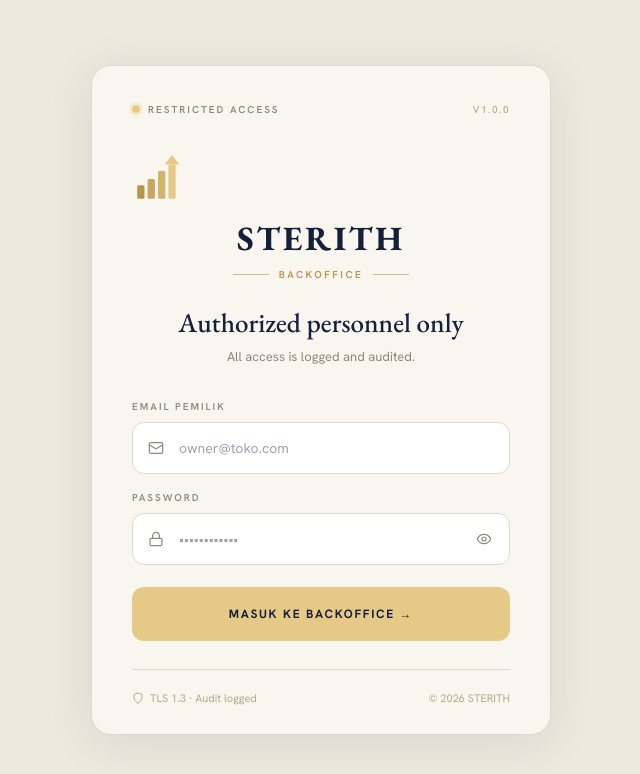
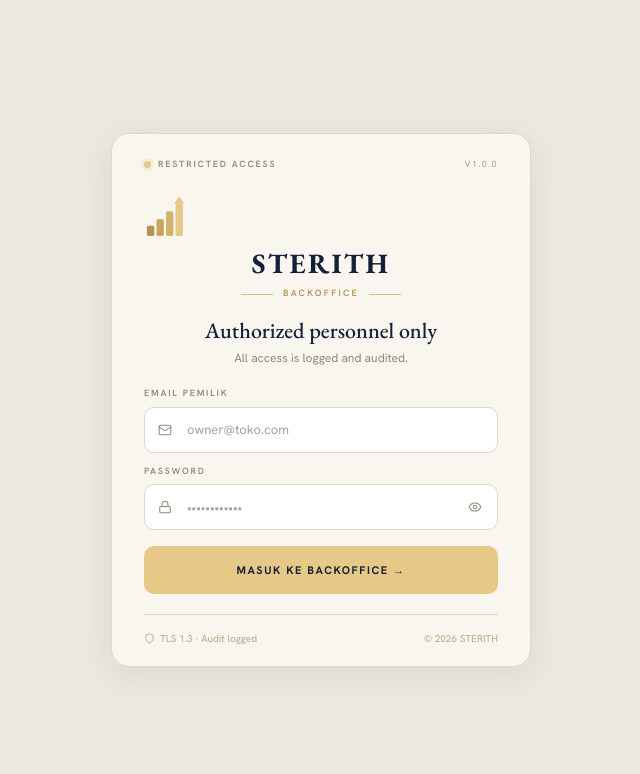
Before and after one commit to adjbusinessconsulting/sterith-backoffice, a Next.js app: page /login in a window 1280 px wide. Shown: the top 774 px of the page, without its empty margins (319-959 px from the left). Built offline with nearby package versions, Linux system fonts and the light colour scheme.

Commit message:
fix: compact login card, fix logo SVG alignment

```diff
--- a/app/(auth)/login/page.tsx
+++ b/app/(auth)/login/page.tsx
@@ -29,71 +29,73 @@ export default function LoginPage() {
       alignItems: "center",
       justifyContent: "center",
       fontFamily: "var(--font-hanken), system-ui, sans-serif",
-      padding: 24,
+      padding: 16,
     }}>
       <div style={{
         width: "100%",
-        maxWidth: 460,
+        maxWidth: 420,
         background: "#f8f6ef",
-        borderRadius: 20,
-        padding: "36px 40px 28px",
+        borderRadius: 18,
+        padding: "24px 32px 20px",
         border: "1px solid #ddd9cc",
-        boxShadow: "0 8px 48px rgba(20,32,58,0.09)",
+        boxShadow: "0 8px 40px rgba(20,32,58,0.09)",
       }}>
 
         {/* Top bar */}
-        <div style={{ display: "flex", justifyContent: "space-between", alignItems: "center", marginBottom: 36 }}>
-          <div style={{ display: "flex", alignItems: "center", gap: 8 }}>
+        <div style={{ display: "flex", justifyContent: "space-between", alignItems: "center", marginBottom: 24 }}>
+          <div style={{ display: "flex", alignItems: "center", gap: 7 }}>
             <div style={{
-              width: 8, height: 8, borderRadius: "50%",
+              width: 7, height: 7, borderRadius: "50%",
               background: "#e7c987",
               boxShadow: "0 0 0 3px rgba(231,201,135,0.25)",
             }} />
-            <span style={{ fontSize: 10, letterSpacing: "0.2em", color: "#8f897a", fontWeight: 600, textTransform: "uppercase" }}>
+            <span style={{ fontSize: 9, letterSpacing: "0.2em", color: "#8f897a", fontWeight: 600, textTransform: "uppercase" }}>
               Restricted Access
             </span>
           </div>
-          <span style={{ fontSize: 10, letterSpacing: "0.15em", color: "#b8a88a", fontWeight: 500 }}>V1.0.0</span>
+          <span style={{ fontSize: 9, letterSpacing: "0.15em", color: "#b8a88a", fontWeight: 500 }}>V1.0.0</span>
         </div>
 
         {/* Branding */}
-        <div style={{ textAlign: "center", marginBottom: 32 }}>
-          <svg width="52" height="52" viewBox="0 0 100 100" style={{ marginBottom: 16 }}>
-            <rect x="10" y="62" width="14" height="26" rx="3" fill="#b8934a"/>
-            <rect x="30" y="50" width="14" height="38" rx="3" fill="#c9a55f"/>
-            <rect x="50" y="34" width="14" height="54" rx="3" fill="#d4b36c"/>
-            <rect x="70" y="22" width="14" height="66" rx="3" fill="#e7c987"/>
-            <polygon points="63,22 91,22 77,4" fill="#e7c987"/>
+        <div style={{ textAlign: "center", marginBottom: 20 }}>
+          {/* Logo SVG — 4 rising bars with upward arrow */}
+          <svg width="44" height="44" viewBox="0 0 60 60" style={{ marginBottom: 10 }}>
+            <rect x="4"  y="42" width="10" height="14" rx="2" fill="#b8934a"/>
+            <rect x="17" y="33" width="10" height="23" rx="2" fill="#c9a55f"/>
+            <rect x="30" y="22" width="10" height="34" rx="2" fill="#d4b36c"/>
+            <rect x="43" y="12" width="10" height="44" rx="2" fill="#e7c987"/>
+            {/* Arrow above last bar — centered at x=48 */}
+            <polygon points="41,12 55,12 48,2" fill="#e7c987"/>
           </svg>
 
-          <div style={{ fontFamily: "var(--font-garamond)", fontSize: 34, fontWeight: 700, letterSpacing: "0.08em", color: "#14203a", lineHeight: 1, marginBottom: 12 }}>
+          <div style={{ fontFamily: "var(--font-garamond)", fontSize: 28, fontWeight: 700, letterSpacing: "0.08em", color: "#14203a", lineHeight: 1, marginBottom: 10 }}>
             STERITH
           </div>
 
-          <div style={{ display: "flex", alignItems: "center", justifyContent: "center", gap: 10, marginBottom: 24 }}>
-            <div style={{ height: 1, width: 36, background: "#b8934a", opacity: 0.6 }} />
-            <span style={{ fontSize: 10, letterSpacing: "0.25em", color: "#b8934a", textTransform: "uppercase", fontWeight: 600 }}>
+          <div style={{ display: "flex", alignItems: "center", justifyContent: "center", gap: 10, marginBottom: 16 }}>
+            <div style={{ height: 1, width: 32, background: "#b8934a", opacity: 0.6 }} />
+            <span style={{ fontSize: 9, letterSpacing: "0.25em", color: "#b8934a", textTransform: "uppercase", fontWeight: 600 }}>
               Backoffice
             </span>
-            <div style={{ height: 1, width: 36, background: "#b8934a", opacity: 0.6 }} />
+            <div style={{ height: 1, width: 32, background: "#b8934a", opacity: 0.6 }} />
           </div>
 
-          <h1 style={{ fontFamily: "var(--font-garamond)", fontSize: 27, fontWeight: 500, color: "#14203a", marginBottom: 8, lineHeight: 1.25 }}>
+          <h1 style={{ fontFamily: "var(--font-garamond)", fontSize: 22, fontWeight: 500, color: "#14203a", marginBottom: 5, lineHeight: 1.25 }}>
             Authorized personnel only
           </h1>
-          <p style={{ fontSize: 13, color: "#8f897a", lineHeight: 1.5 }}>
+          <p style={{ fontSize: 12, color: "#8f897a", lineHeight: 1.5, margin: 0 }}>
             All access is logged and audited.
           </p>
         </div>
 
         {/* Form */}
-        <form onSubmit={handleSubmit} style={{ display: "flex", flexDirection: "column", gap: 16 }}>
+        <form onSubmit={handleSubmit} style={{ display: "flex", flexDirection: "column", gap: 12, marginTop: 20 }}>
           <div>
-            <label style={{ display: "block", fontSize: 10, letterSpacing: "0.2em", textTransform: "uppercase", color: "#8f897a", fontWeight: 600, marginBottom: 8 }}>
+            <label style={{ display: "block", fontSize: 9, letterSpacing: "0.2em", textTransform: "uppercase", color: "#8f897a", fontWeight: 600, marginBottom: 6 }}>
               Email Pemilik
             </label>
             <div style={{ position: "relative" }}>
-              <svg style={{ position: "absolute", left: 16, top: "50%", transform: "translateY(-50%)", color: "#8f897a" }} width="16" height="16" viewBox="0 0 24 24" fill="none" stroke="currentColor" strokeWidth="1.8" strokeLinecap="round" strokeLinejoin="round">
+              <svg style={{ position: "absolute", left: 14, top: "50%", transform: "translateY(-50%)", color: "#8f897a" }} width="14" height="14" viewBox="0 0 24 24" fill="none" stroke="currentColor" strokeWidth="1.8" strokeLinecap="round" strokeLinejoin="round">
                 <rect x="2" y="4" width="20" height="16" rx="2"/><path d="m22 7-8.97 5.7a1.94 1.94 0 0 1-2.06 0L2 7"/>
               </svg>
               <input
@@ -103,23 +105,22 @@ export default function LoginPage() {
                 placeholder="owner@toko.com"
                 required
                 style={{
-                  width: "100%", height: 52, boxSizing: "border-box",
-                  border: "1.5px solid #ddd9cc", borderRadius: 12,
-                  padding: "0 14px 0 46px",
-                  fontSize: 14, color: "#14203a",
-                  background: "#fff", fontFamily: "inherit",
-                  outline: "none",
+                  width: "100%", height: 46, boxSizing: "border-box",
+                  border: "1.5px solid #ddd9cc", borderRadius: 10,
+                  padding: "0 14px 0 42px",
+                  fontSize: 13, color: "#14203a",
+                  background: "#fff", fontFamily: "inherit", outline: "none",
                 }}
               />
             </div>
           </div>
 
           <div>
-            <label style={{ display: "block", fontSize: 10, letterSpacing: "0.2em", textTransform: "uppercase", color: "#8f897a", fontWeight: 600, marginBottom: 8 }}>
+            <label style={{ display: "block", fontSize: 9, letterSpacing: "0.2em", textTransform: "uppercase", color: "#8f897a", fontWeight: 600, marginBottom: 6 }}>
               Password
             </label>
             <div style={{ position: "relative" }}>
-              <svg style={{ position: "absolute", left: 16, top: "50%", transform: "translateY(-50%)", color: "#8f897a" }} width="16" height="16" viewBox="0 0 24 24" fill="none" stroke="currentColor" strokeWidth="1.8" strokeLinecap="round" strokeLinejoin="round">
+              <svg style={{ position: "absolute", left: 14, top: "50%", transform: "translateY(-50%)", color: "#8f897a" }} width="14" height="14" viewBox="0 0 24 24" fill="none" stroke="currentColor" strokeWidth="1.8" strokeLinecap="round" strokeLinejoin="round">
                 <rect x="3" y="11" width="18" height="11" rx="2"/><path d="M7 11V7a5 5 0 0 1 10 0v4"/>
               </svg>
               <input
@@ -129,28 +130,27 @@ export default function LoginPage() {
                 placeholder="••••••••••••"
                 required
                 style={{
-                  width: "100%", height: 52, boxSizing: "border-box",
-                  border: "1.5px solid #ddd9cc", borderRadius: 12,
-                  padding: "0 48px 0 46px",
-                  fontSize: 14, color: "#14203a",
-                  background: "#fff", fontFamily: "inherit",
-                  outline: "none",
+                  width: "100%", height: 46, boxSizing: "border-box",
+                  border: "1.5px solid #ddd9cc", borderRadius: 10,
+                  padding: "0 44px 0 42px",
+                  fontSize: 13, color: "#14203a",
+                  background: "#fff", fontFamily: "inherit", outline: "none",
                 }}
               />
               <button
                 type="button"
                 onClick={() => setShowPassword(v => !v)}
                 style={{
-                  position: "absolute", right: 14, top: "50%", transform: "translateY(-50%)",
+                  position: "absolute", right: 12, top: "50%", transform: "translateY(-50%)",
                   background: "none", border: "none", cursor: "pointer", color: "#8f897a", padding: 4, display: "flex",
                 }}
               >
                 {showPassword ? (
-                  <svg width="16" height="16" viewBox="0 0 24 24" fill="none" stroke="currentColor" strokeWidth="1.8" strokeLinecap="round" strokeLinejoin="round">
+                  <svg width="14" height="14" viewBox="0 0 24 24" fill="none" stroke="currentColor" strokeWidth="1.8" strokeLinecap="round" strokeLinejoin="round">
                     <path d="M9.88 9.88a3 3 0 1 0 4.24 4.24"/><path d="M10.73 5.08A10.43 10.43 0 0 1 12 5c7 0 10 7 10 7a13.16 13.16 0 0 1-1.67 2.68"/><path d="M6.61 6.61A13.526 13.526 0 0 0 2 12s3 7 10 7a9.74 9.74 0 0 0 5.39-1.61"/><line x1="2" y1="2" x2="22" y2="22"/>
                   </svg>
                 ) : (
-                  <svg width="16" height="16" viewBox="0 0 24 24" fill="none" stroke="currentColor" strokeWidth="1.8" strokeLinecap="round" strokeLinejoin="round">
+                  <svg width="14" height="14" viewBox="0 0 24 24" fill="none" stroke="currentColor" strokeWidth="1.8" strokeLinecap="round" strokeLinejoin="round">
                     <path d="M2 12s3-7 10-7 10 7 10 7-3 7-10 7-10-7-10-7z"/><circle cx="12" cy="12" r="3"/>
                   </svg>
                 )}
@@ -159,7 +159,7 @@ export default function LoginPage() {
           </div>
 
           {error && (
-            <p style={{ fontSize: 12.5, color: "#b0492f", background: "#f4e9e4", padding: "10px 14px", borderRadius: 8, margin: 0 }}>
+            <p style={{ fontSize: 12, color: "#b0492f", background: "#f4e9e4", padding: "9px 12px", borderRadius: 8, margin: 0 }}>
               {error}
             </p>
           )}
@@ -168,10 +168,10 @@ export default function LoginPage() {
             type="submit"
             disabled={loading}
             style={{
-              height: 54, background: "#e7c987", color: "#14203a",
-              border: "none", borderRadius: 12, fontSize: 12,
+              height: 48, background: "#e7c987", color: "#14203a",
+              border: "none", borderRadius: 10, fontSize: 11,
               fontWeight: 700, cursor: loading ? "not-allowed" : "pointer",
-              opacity: loading ? 0.7 : 1, marginTop: 6,
+              opacity: loading ? 0.7 : 1, marginTop: 4,
               fontFamily: "inherit", letterSpacing: "0.14em",
               textTransform: "uppercase",
             }}
@@ -183,15 +183,15 @@ export default function LoginPage() {
         {/* Footer */}
         <div style={{
           display: "flex", justifyContent: "space-between", alignItems: "center",
-          marginTop: 28, paddingTop: 20, borderTop: "1px solid #ddd9cc",
+          marginTop: 20, paddingTop: 16, borderTop: "1px solid #ddd9cc",
         }}>
-          <div style={{ display: "flex", alignItems: "center", gap: 6 }}>
-            <svg width="12" height="12" viewBox="0 0 24 24" fill="none" stroke="#b8a88a" strokeWidth="2" strokeLinecap="round" strokeLinejoin="round">
+          <div style={{ display: "flex", alignItems: "center", gap: 5 }}>
+            <svg width="11" height="11" viewBox="0 0 24 24" fill="none" stroke="#b8a88a" strokeWidth="2" strokeLinecap="round" strokeLinejoin="round">
               <path d="M12 22s8-4 8-10V5l-8-3-8 3v7c0 6 8 10 8 10z"/>
             </svg>
-            <span style={{ fontSize: 11, color: "#b8a88a" }}>TLS 1.3 · Audit logged</span>
+            <span style={{ fontSize: 10, color: "#b8a88a" }}>TLS 1.3 · Audit logged</span>
           </div>
-          <span style={{ fontSize: 11, color: "#b8a88a" }}>© 2026 STERITH</span>
+          <span style={{ fontSize: 10, color: "#b8a88a" }}>© 2026 STERITH</span>
         </div>
       </div>
     </div>
```
